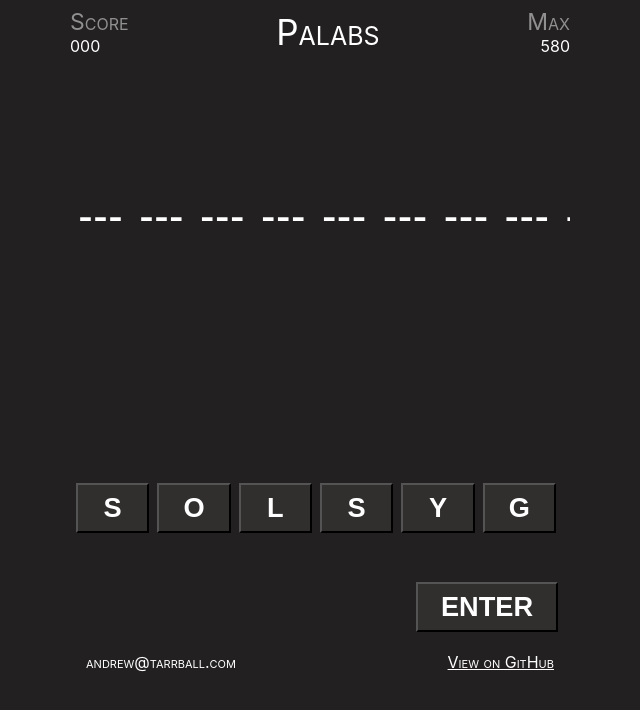
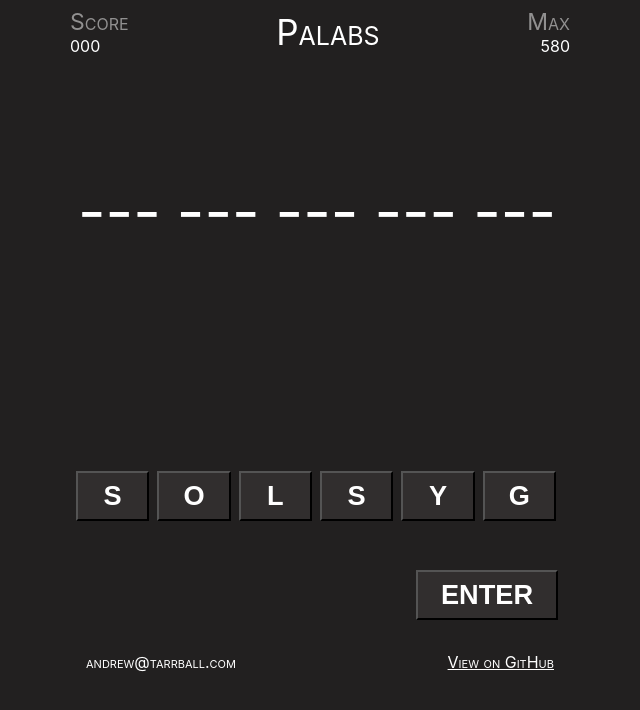
Before and after one commit to tarrball/palabritas, a Next.js app: page / in a window 1280 px wide. Shown: the top 710 px of the page, without its empty margins (320-960 px from the left). Built offline with nearby package versions, Linux system fonts and the light colour scheme.

Commit message:
Fixing scrolling issue, hopefully

```diff
--- a/components/answer.tsx
+++ b/components/answer.tsx
@@ -1,21 +1,19 @@
-import { useEffect, useRef } from "react";
+import { useEffect, useRef, useState } from "react";
 import { AnswerProp } from "./types";
 
 function Answer({ word, wasFound }: AnswerProp) {
     const labelRef = useRef<HTMLLabelElement>(null);
 
-    let wasScrolled = false;
+    let [wasScrolled, setWasScrolled] = useState(false);
 
     useEffect(() => {
-        if (labelRef?.current && wasFound && !wasScrolled) {
-            wasScrolled = true;
-
-            console.log("scrolling...");
-
+        if (wasFound && !wasScrolled && labelRef?.current) {
             labelRef.current.scrollIntoView({
                 behavior: "smooth",
                 inline: "center",
             });
+
+            setWasScrolled(true);
         }
     });
 
@@ -24,7 +22,6 @@ function Answer({ word, wasFound }: AnswerProp) {
             {wasFound ? word : "-".repeat(word.length)}
             <style jsx>{`
                 label {
-                    font-weight: bold;
                     margin: 0 8px;
                     text-transform: uppercase;
                     white-space: nowrap;
--- a/components/types.d.ts
+++ b/components/types.d.ts
@@ -1,4 +1,5 @@
 interface AnswerProp {
+    shouldScroll: boolean;
     wasFound: boolean;
     word: string;
 }
--- a/pages/index.tsx
+++ b/pages/index.tsx
@@ -18,7 +18,7 @@ function Home() {
     const [maxScore, setMaxScore] = useState(makeMaxScore(game.answers));
 
     function makeAnswers(answers: string[]): AnswerProp[] {
-        return answers.map((answer) => ({ word: answer, wasFound: false }));
+        return answers.map((answer) => ({ word: answer, wasFound: false, shouldScroll: false }));
     }
 
     function makeMaxScore(answers: string[]): number {
@@ -47,7 +47,10 @@ function Home() {
         const answerIndex = answers.findIndex((f) => f.word === word && !f.wasFound);
 
         if (answerIndex >= 0) {
+            answers.forEach(answer => answer.shouldScroll = false);
+            answers[answerIndex].shouldScroll = true;
             answers[answerIndex].wasFound = true;
+
             const newScramble = scramble.concat(...entry);
 
             setAnswers(answers);
@@ -135,9 +138,8 @@ function Home() {
                     align-items: center;
                     display: flex;
                     flex-grow: 1;
-                    font-size: 32px;
+                    font-size: 60px;
                     padding: 16px 0;
-                    margin: 8px 0;
                     overflow-x: auto;
                     -ms-overflow-style: none; /* IE and Edge */
                     scrollbar-width: none; /* Firefox */
@@ -174,7 +176,7 @@ function Home() {
                     align-items: center;
                     display: flex;
                     justify-content: flex-end;
-                    padding: 4px;
+                    padding: 4px 4px 16px 4px;
                 }
 
                 footer {
```
